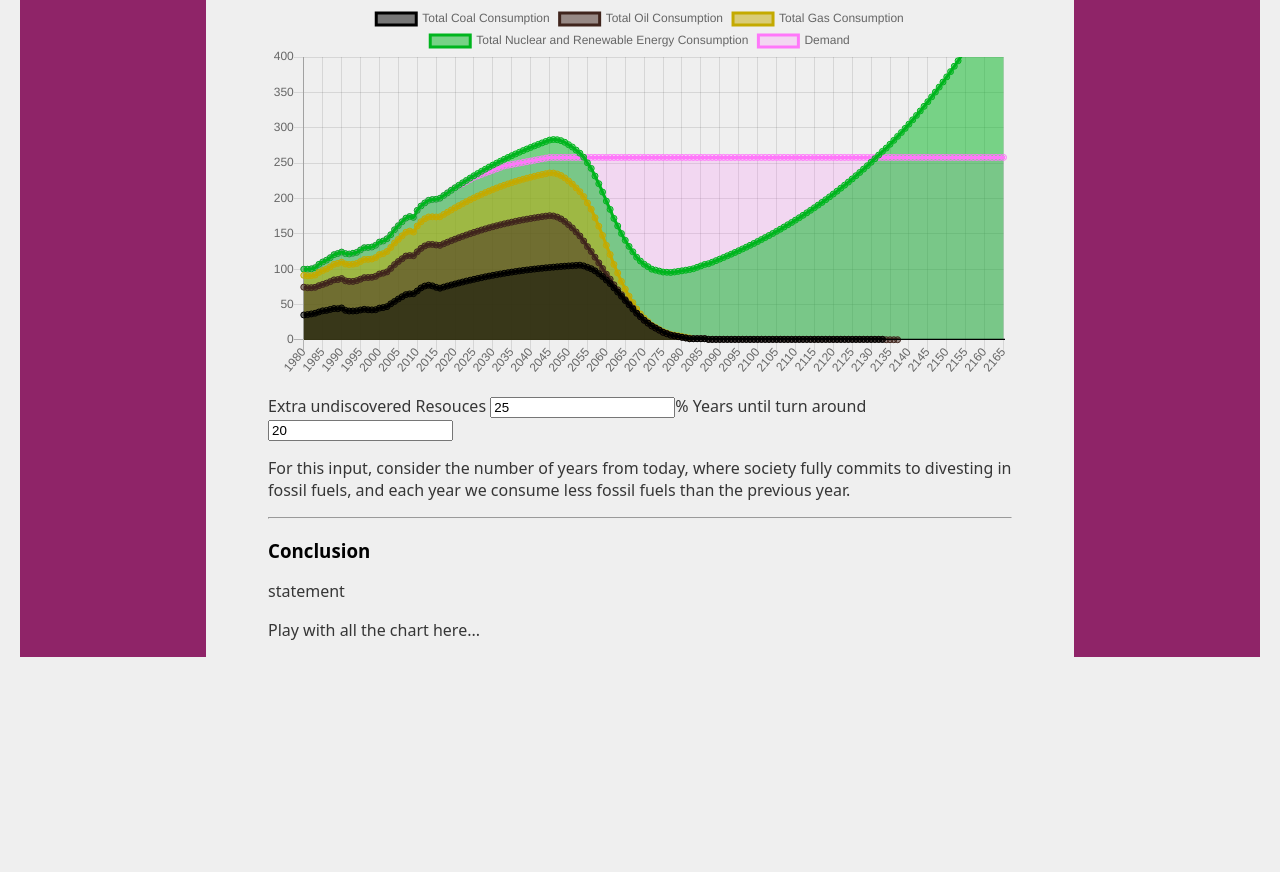
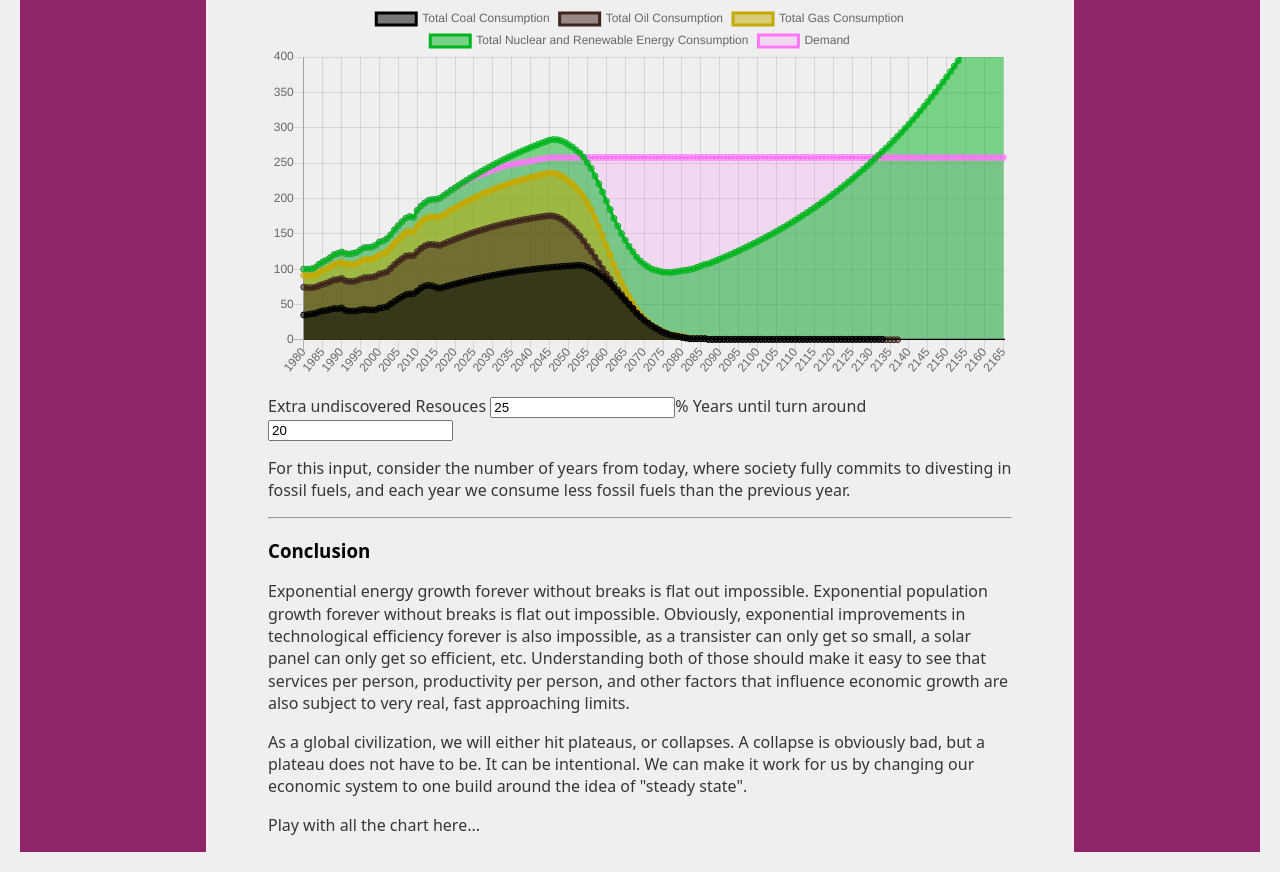
Before and after one commit to asoback/Limits-To-Energy-Growth, a website with bundled scripts: page index.html in a window 1280 px wide. Shown: the part 4176-5048 px from the top of the page. Before the commit the page ends 4853 px from the top, so only its background shows below. Built offline with nearby package versions, Linux system fonts and the light colour scheme.

Commit message:
added conclusive statments

```diff
--- a/index.html
+++ b/index.html
@@ -195,7 +195,19 @@
 		<!-- Conclusion -->
 		<div>
 			<h3>Conclusion</h3>
-			<p>statement</p>
+			<p>Exponential energy growth forever without breaks is flat out impossible.
+				Exponential population growth forever without breaks is flat out impossible.
+				Obviously, exponential improvements in technological efficiency forever is also impossible,
+				as a transister can only get so small, a solar panel can only get so efficient, etc.
+				Understanding both of those should make it easy to see that services per person,
+				productivity per person, and other factors that influence economic growth are
+				also subject to very real, fast approaching limits.
+			</p>
+			<p>As a global civilization, we will either hit plateaus, or collapses.
+				A collapse is obviously bad, but a plateau does not have to be. It can be intentional.
+				We can make it work for us by changing our economic system to one build around
+				the idea of "steady state".
+			</p>
 		</div>
 
 		<!-- Full chart tuner -->
```
